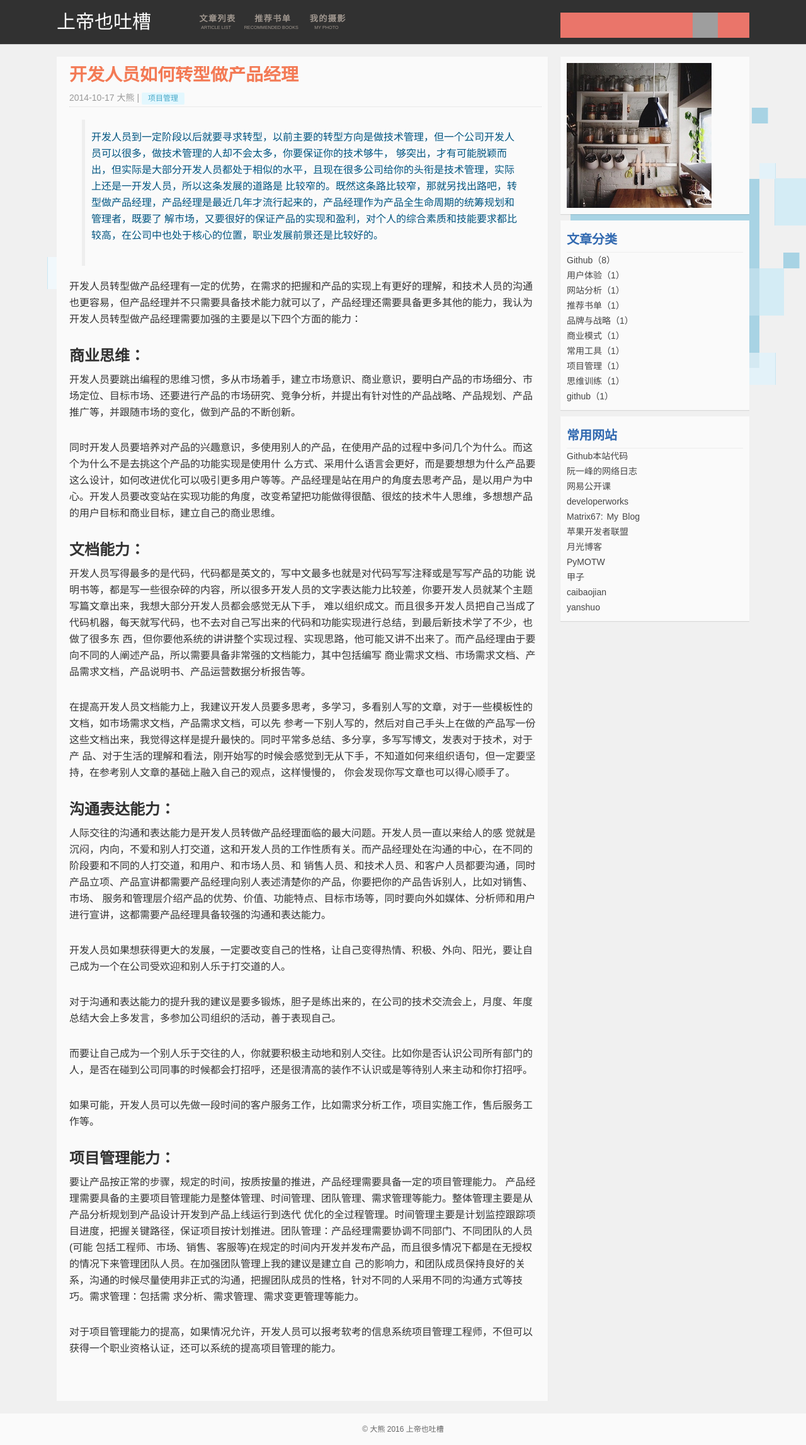
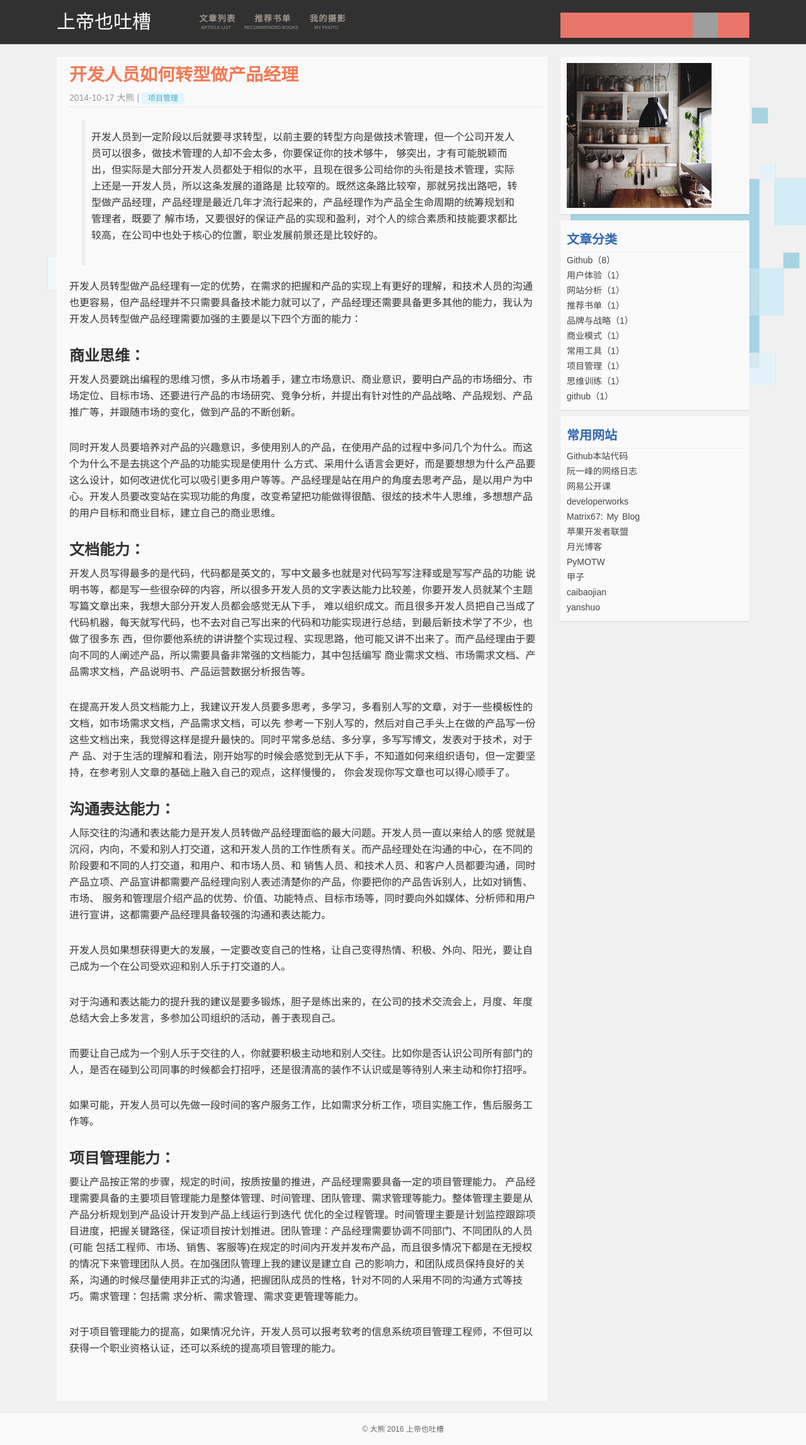
Before and after one commit to godtoo/godtoo.github.com, a Jekyll site: the page built from _posts/2014-10-17-Developers-how-to-transition-to-do-product-manager.md, in a window 1280 px wide. Shown: the whole page at 63% size. Built offline with Jekyll 4.4.1, drawn with Linux system fonts in a browser that asks for light colours; nearby versions of some CDN libraries; comment, search, counter and statistics services are not loaded.

Commit message:
change css

```diff
--- a/css/common.css
+++ b/css/common.css
@@ -212,11 +212,8 @@
     margin: 2px;
 }
 .postcontent blockquote p {
-    /*font-style: italic;*/
     font-size: 16px;
     font-weight: 900%;
-    color:#005580;
-    font-family: 楷体, 楷体_GB2312, SimKai;
 }
 
 
```
